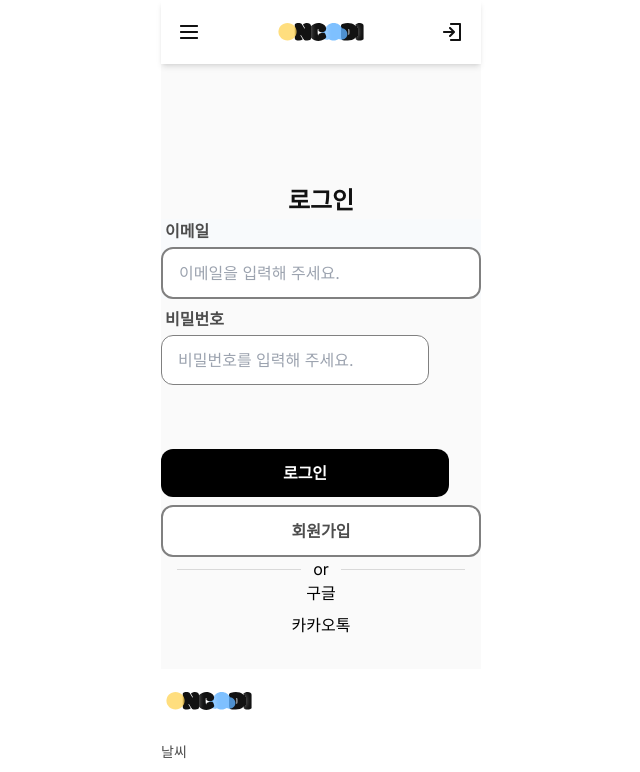
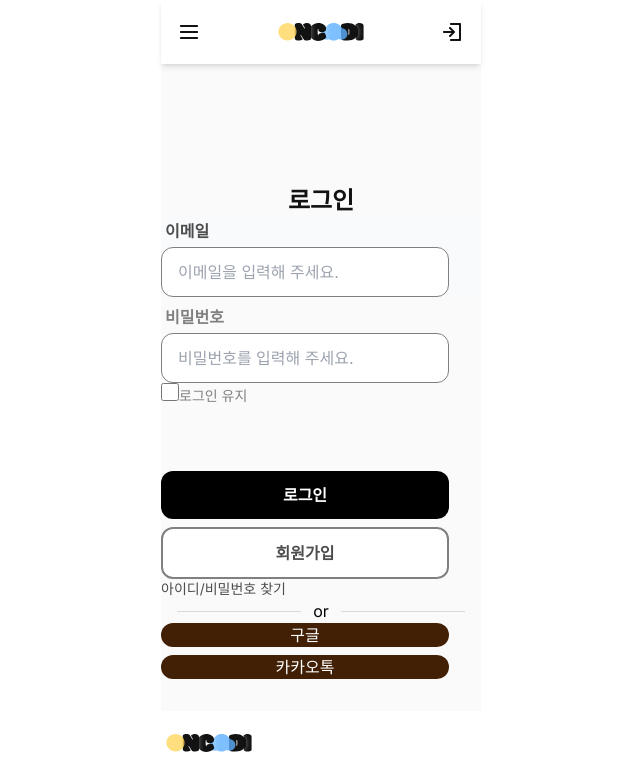
Before and after one commit to 6chenodongja/6che, a Next.js app: page /login in a window 1280 px wide. Shown: the top 772 px of the page, without its empty margins (319-959 px from the left). Built offline with nearby package versions, Linux system fonts and the light colour scheme; no server answers.

Commit message:
chore: 임시 커밋

```diff
--- a/src/app/(providers)/(root)/(auth)/login/_components/LoginForm.tsx
+++ b/src/app/(providers)/(root)/(auth)/login/_components/LoginForm.tsx
@@ -68,6 +68,7 @@ const LoginForm = () => {
   };
 
   return (
+    <main>
       <form onSubmit={onSubmit} className="container h-auto justify-center">
         <h1 className="mt-[119px] text-[24px] font-bold text-center text-[#121212]">
           로그인
@@ -84,11 +85,11 @@ const LoginForm = () => {
             id="email"
             placeholder="이메일을 입력해 주세요."
             ref={emailRef}
-          className="flex justify-start items-center flex-grow relative gap-2 px-4 py-3 rounded-xl border-2 border-[#808080]"
+            className="flex justify-start items-center flex-grow relative gap-2 px-4 py-3 rounded-xl border-[1px] w-[288px] border-[#808080]"
           />
         </div>
         <div className="mt-2">
-        <label className="text-[16px] font-bold text-left text-[#4d4d4d] mb-1 ml-1 flex">
+          <label className="text-[16px] font-bold text-left text-black-500 mb-1 ml-1 flex">
             비밀번호
           </label>
           <input
@@ -96,8 +97,18 @@ const LoginForm = () => {
             ref={passwordRef}
             id="password"
             placeholder="비밀번호를 입력해 주세요."
-          className="flex justify-start items-center flex-grow relative gap-2 px-4 py-3 rounded-xl border-[1px] border-[#808080]"
+            className="flex justify-start items-center flex-grow relative gap-2 px-4 py-3 rounded-xl border-[1px] w-[288px] border-[#808080]"
           />
+        </div>
+        <div className="">
+          <input
+            type="checkbox"
+            placeholder="체크 박스입니다"
+            className="w-[18px] h-[18px] rounded bg-[#ccc]/70"
+          />
+          <label className="flex-grow-0 flex-shrink-0 text-sm text-left text-[#808080]">
+            로그인 유지
+          </label>
         </div>
         <div className="flex flex-col gap-2 bg-red-600">
           <div className="flex flex-row w-full mt-16">
@@ -106,16 +117,16 @@ const LoginForm = () => {
             </button>
           </div>
           <Link href={'/signup'} passHref>
-          <button className="bg-white border-2 border-[#808080] text-[#4d4d4d] rounded-xl px-4 py-3 w-full font-bold">
+            <button className="bg-white border-2 border-[#808080] text-[#4d4d4d] rounded-xl px-4 py-3 w-[288px] font-bold">
               회원가입
             </button>
           </Link>
         </div>
-      {/* <div className="flex-grow-0 flex-shrink-0 text-sm text-left text-[#4d4d4d]">
+        <div className="flex-grow-0 flex-shrink-0 text-sm text-left text-[#4d4d4d]">
           <Link href={''} className="">
             아이디/비밀번호 찾기
           </Link>
-      </div> */}
+        </div>
         <div className="flex justify-start items-center w-72 relative gap-3 m-auto">
           <div className="flex-grow h-px bg-[#d9d9d9]" />
           <p className="flex-grow-0 flex-shrink-0 text-base text-left text-black">
@@ -125,31 +136,20 @@ const LoginForm = () => {
         </div>
         <div className="flex flex-col gap-2">
           <button
-          type="button"
             onClick={() => handleSocialLogin('google')}
-          className=""
+            className="bg-yellow-950 text-[#fff] w-[288px] rounded-xl"
           >
             구글
           </button>
           <button
-          type="button"
             onClick={() => handleSocialLogin('kakao')}
-          className=""
+            className="bg-yellow-950 text-[#fff] w-[288px] rounded-xl"
           >
             카카오톡
           </button>
         </div>
-      {/* <div className="">
-        <input
-          type="checkbox"
-          placeholder="체크 박스입니다"
-          className="w-[18px] h-[18px] rounded bg-[#ccc]/70"
-        />
-        <label className="flex-grow-0 flex-shrink-0 text-sm text-left text-[#808080]">
-          로그인 유지
-        </label>
-      </div> */}
       </form>
+    </main>
   );
 };
 
```
Lines whose indentation alone changed are shown as unchanged.
